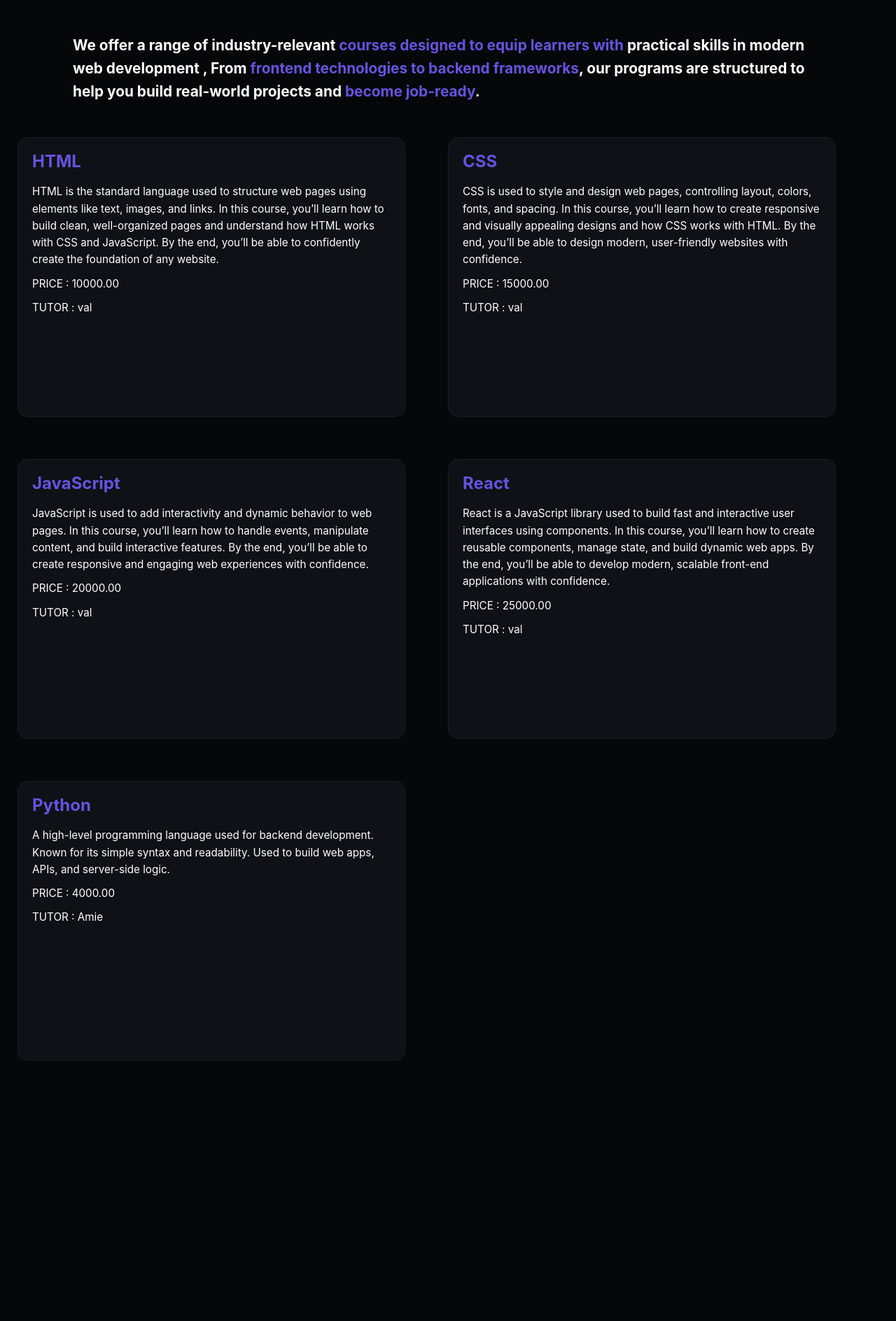
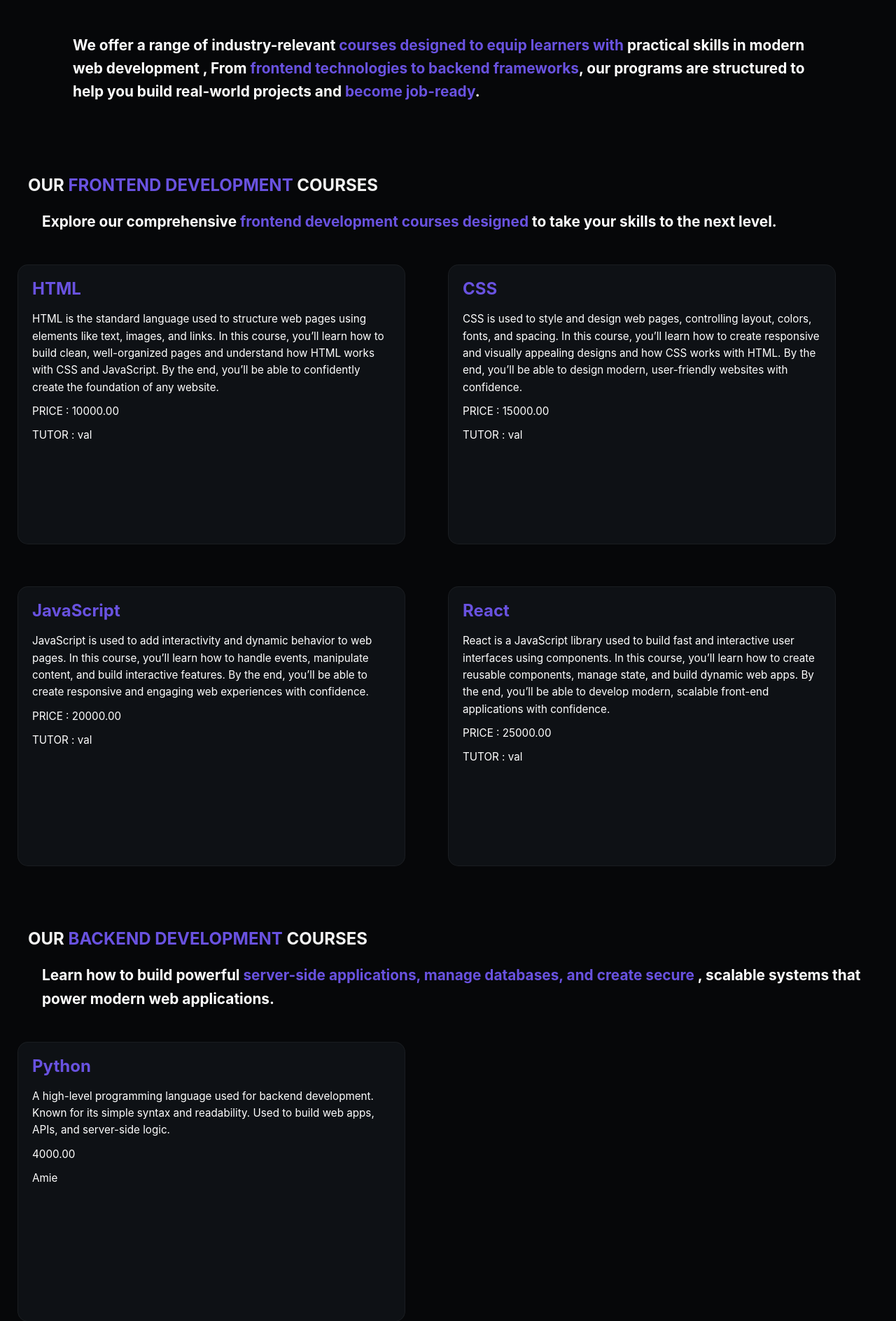
Before and after one commit to zeddyemy/VVAJ, a Django app: page /courses/ in a window 1280 px wide. Shown: the part 156-2044 px from the top of the page at 70% size. Before the commit the page ends 1672 px from the top, so only its background shows below. Run offline with Django 5.2, Linux system fonts and the light colour scheme; data comes from the database, SQL or seed files in the repository; both versions use the stored data as it was after the commit.

Commit message:
categorize courses

```diff
--- a/swiftcheck/main/models.py
+++ b/swiftcheck/main/models.py
@@ -6,10 +6,10 @@ class User(models.Model):
     email = models.EmailField(unique=True)
     password = models.CharField(max_length=100)
 
-    class Courses(models.TextChoices):
-        FRONTEND = 'FRONTEND', 'Frontend Development'
-        BACKEND = 'BACKEND', 'Backend Development'
-        FULLSTACK = 'FULLSTACK', 'Full Stack Development'
+class CourseChoices(models.TextChoices):
+    FRONTEND = 'FRONTEND', 'Frontend Development'
+    BACKEND = 'BACKEND', 'Backend Development'
+    FULLSTACK = 'FULLSTACK', 'Full Stack Development'
 
 
 class Course(models.Model):
@@ -17,4 +17,4 @@ class Course(models.Model):
     description = models.TextField()
     price = models.DecimalField(max_digits=10, decimal_places=2)
     teacher = models.ForeignKey(User, on_delete=models.CASCADE)
-    category = models.CharField(max_length=20, choices=User.Courses.choices)
+    category = models.CharField(max_length=20, choices=CourseChoices.choices)
--- a/swiftcheck/main/templates/main/course.html
+++ b/swiftcheck/main/templates/main/course.html
@@ -38,13 +38,13 @@
         </p>
       </div>
 
-      <!-- <div class="Val">
+      <div class="Val">
 				<h1> OUR <span>FRONTEND</span> <span> DEVELOPMENT</span> COURSES</h1>
 				<p>Explore our comprehensive <span> frontend development courses designed </span> to take your skills to the next level.</p>
-			</div> -->
-
+			</div>
+<!--  -->
       <div class="courses">
-        {% for course in courses %}
+        {% for course in frontend_courses %}
         <div class="course-card">
           <h1>{{ course.name }}</h1>
           <p>{{ course.description }}</p>
@@ -54,7 +54,7 @@
         {% endfor %}
       </div>
 
-      <!-- <div class="Val2">
+      <div class="Val2">
 				<h1> OUR  <span> BACKEND DEVELOPMENT</span> COURSES</h1>
 				<p>Learn how to build powerful <span>server-side applications, manage databases, and create secure </span> , scalable systems that power modern web applications.</p>
 			</div>
@@ -69,7 +69,7 @@
                     <p> {{ course.teacher.username }}</p>
                 </div>
                 {% endfor %}
-			</div> -->
+			</div>
     </section>
   </body>
 </html>
--- a/swiftcheck/main/views.py
+++ b/swiftcheck/main/views.py
@@ -10,19 +10,14 @@ def login(request):
 
 def course(request):
     courses = Course.objects.all()
-    # frontend_courses = Course.objects.filter(category='FRONTEND')
-    # backend_courses = Course.objects.filter(category='BACKEND')
-    # fullstack_courses = Course.objects.filter(category='FULLSTACK')
-    print(courses)
-
-    # print(frontend_courses)
-    # print(backend_courses)
-    # print(fullstack_courses)
+    frontend_courses = Course.objects.filter(category='FRONTEND')
+    backend_courses = Course.objects.filter(category='BACKEND')
+    fullstack_courses = Course.objects.filter(category='FULLSTACK')
 
     context = {
         'courses': courses,
-        # 'frontend_courses': frontend_courses,
-        # 'backend_courses': backend_courses,
-        # 'fullstack_courses': fullstack_courses,
+        'frontend_courses': frontend_courses,
+        'backend_courses': backend_courses,
+        'fullstack_courses': fullstack_courses,
     }
     return render(request, 'main/course.html', context)
```
Also changed, not shown: swiftcheck/db.sqlite3.
